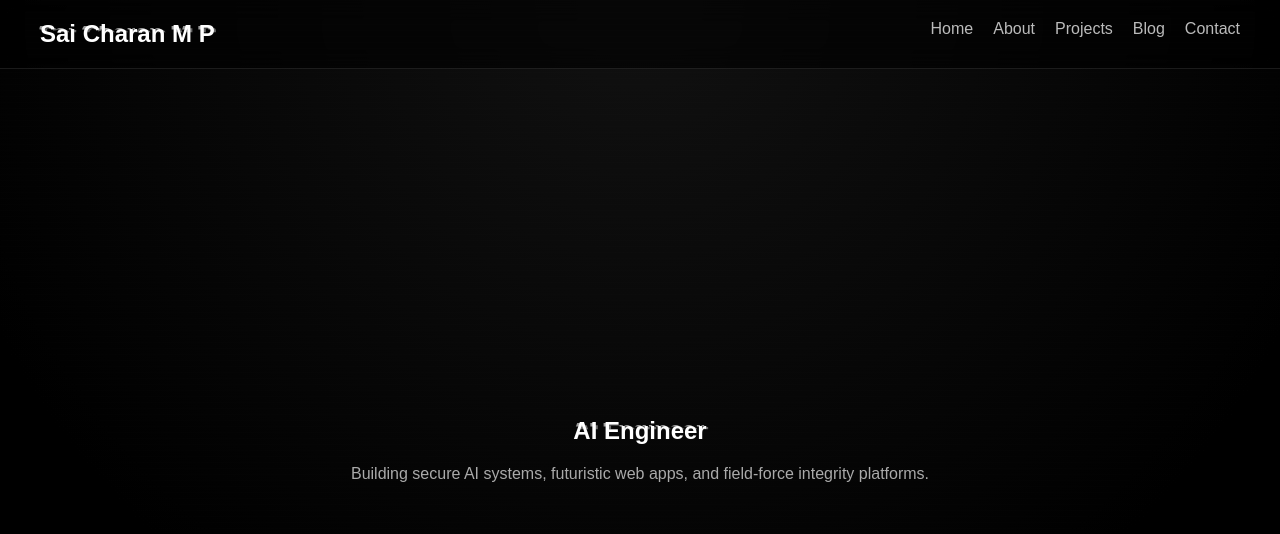
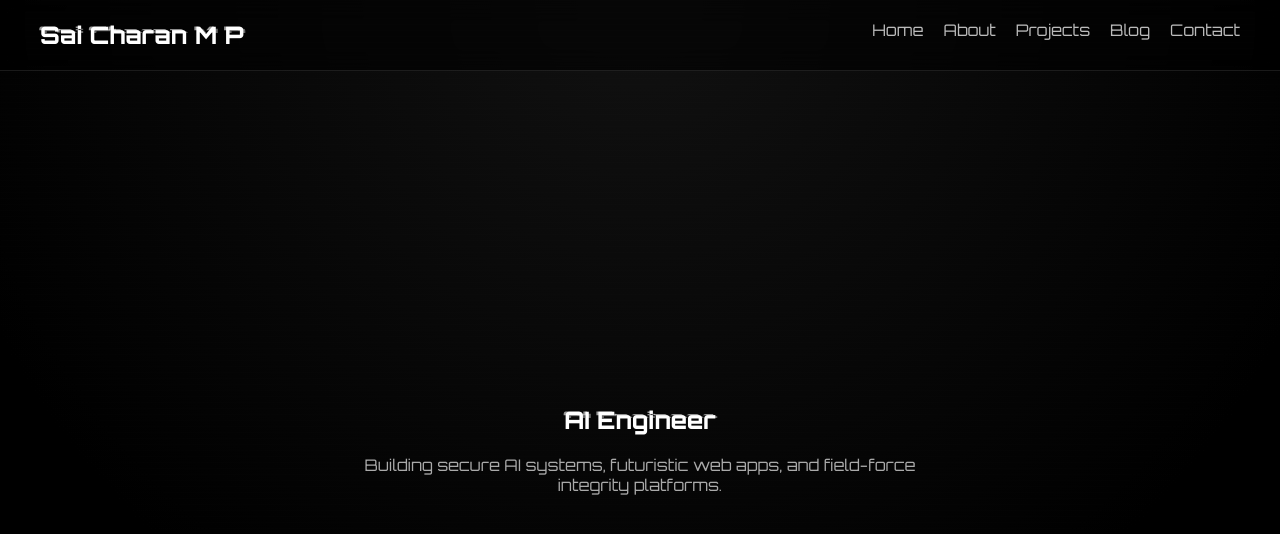
Before and after one commit to Charan-vamshi/sai-portfolio, a Next.js app: page / in a window 1280 px wide. Shown: the top 534 px of the page. Built offline with nearby package versions, Linux system fonts and the light colour scheme.

Commit message:
Fix Tailwind import order

```diff
--- a/src/app/globals.css
+++ b/src/app/globals.css
@@ -1,7 +1,8 @@
+@import url("https://fonts.googleapis.com/css2?family=Orbitron:wght@400;600;800&display=swap");
+
 @tailwind base;
 @tailwind components;
 @tailwind utilities;
-@import url("https://fonts.googleapis.com/css2?family=Orbitron:wght@400;600;800&display=swap");
 
 :root {
   --bg: #000;
```
